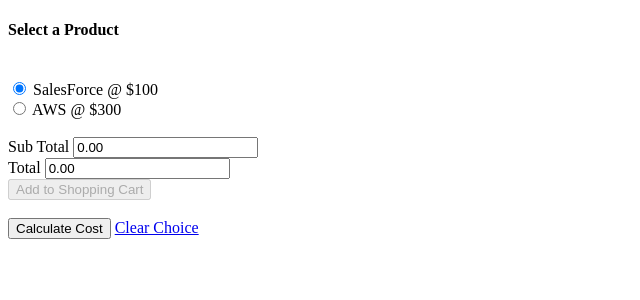
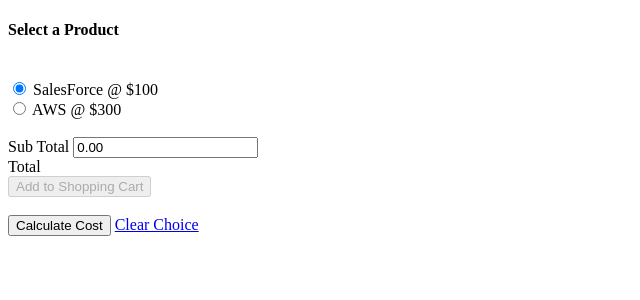
Before and after one commit to DarraghMurph/IS1113-117490734, a PHP site: page /ebusiness/Ebus1.php in a window 1280 px wide. Shown: the top 300 px of the page, without its empty margins (0-640 px from the left). Run offline with PHP 8.4, Linux system fonts and the light colour scheme; some libraries are stand-ins or nearby versions.

Commit message:
Fixed receipt

```diff
--- a/ebusiness/Ebus1.php
+++ b/ebusiness/Ebus1.php
@@ -41,7 +41,7 @@
 
                 <label for="total">
                     Total
-                    <input type="text" id="total" name="total" value="0.00" readonly/>
+                    <input type="hidden" id="total" name="total" value="0.00" readonly/>
                 </label>
 
                 <br/>
--- a/ebusiness/Ebus3.php
+++ b/ebusiness/Ebus3.php
@@ -11,7 +11,7 @@ session_start();
 
         <?php
         // Echo session variables that were on previous page
-        echo "Total is " . $_session["total"] . ".";
+        echo "Total is: " . $_SESSION["total"] . ".";
         ?>
     </body>
 </html>
```
